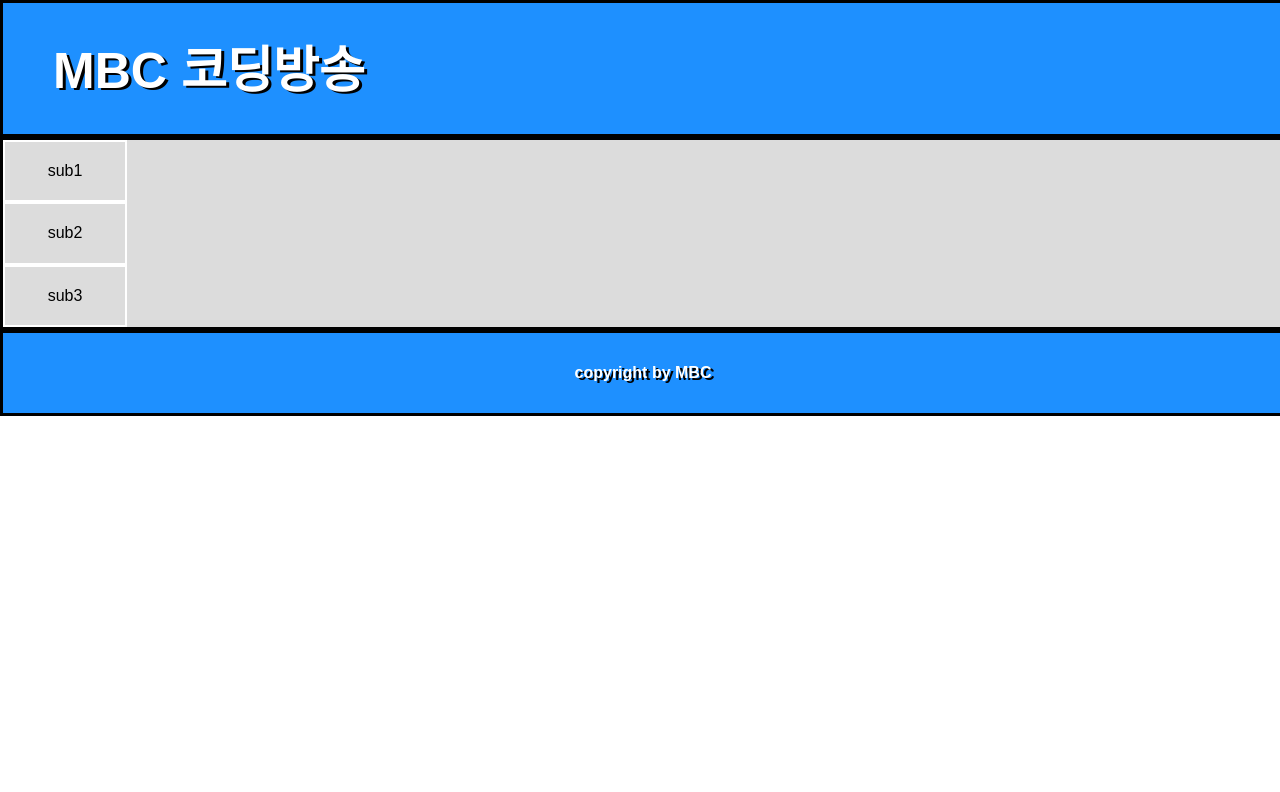
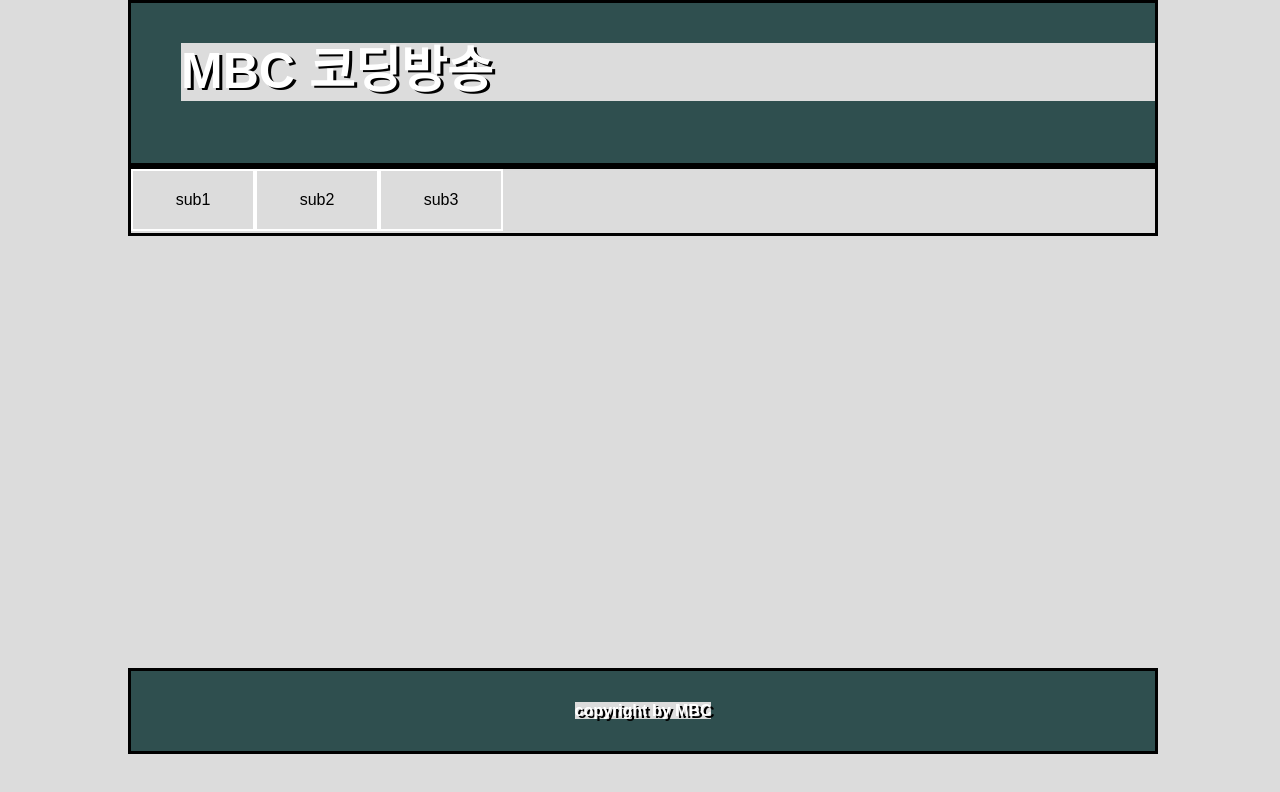
Before and after one commit to gadius78/Web-Project, a plain HTML site: page index.html in a window 1280 px wide. Drawn offline with Linux system fonts and the light colour scheme.

Commit message:
Add files via upload

```diff
--- a/mainStyle.css
+++ b/mainStyle.css
@@ -1,24 +1,28 @@
 *{
 	margin:0;
 	padding:0;
+	background-color:gainsboro;
 }
 html {
 	margin:0;
 	padding:0;
 	min-width:100%;
+	height:100%
 
-	height:100%
 }
 body{
 	margin:0;
 	padding:0;
 	min-width:100%;
 	height:100%
+
 }
 /*wrapper*/
 #wrapper{
+	width:80%;
+	height:100%;
 	border:0;
-	margin:0;
+	margin:0 auto;
 	padding:0;
 }
 
@@ -26,7 +30,7 @@ body{
 
 
 header{
-	background-color:dodgerblue;
+	background-color:darkslategray;
 	width:100%;
 	height:20%;
 	border:3px solid black;
@@ -62,23 +66,33 @@ nav{
 
 }
 ul#navimenu{
-	background-color:gainsboro;
+
 	border:3px solid black;
 	box-sizing:content-box;
 	list-style:none;
 	width:100%;
+	height:4em;
 	display:block;
  }
-nav li{
-
+ul#navimenu li{
+	float:left;
 	text-align:center;
 	width:5em;
 	background-color:gainsboro;
 	padding:20px;
 	border: 2px solid white;
 }
+
+/*body*/
+#body{
+	height:54%;
+}
+
+
+
+
 #footer{
-	background-color:dodgerblue;
+	background-color:darkslategray;
 	width:100%;
 	height:5em;
 	clear:both;
```
